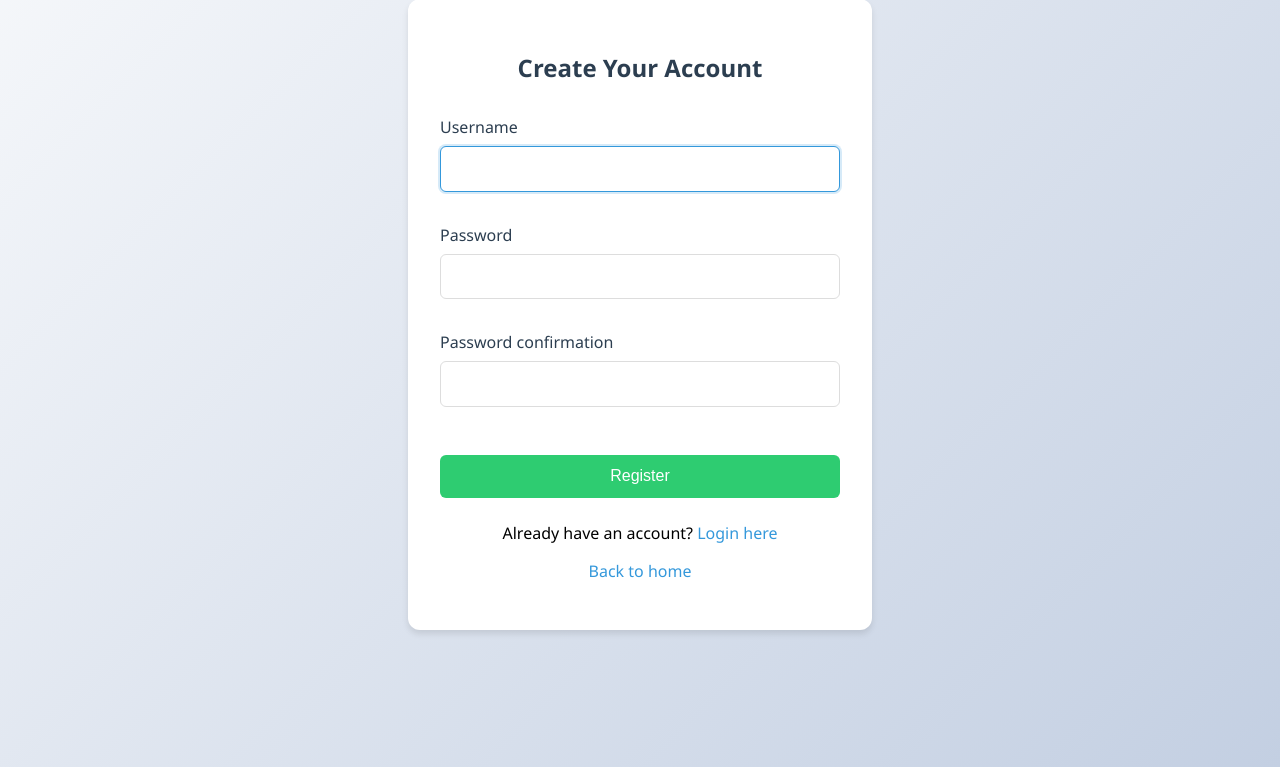
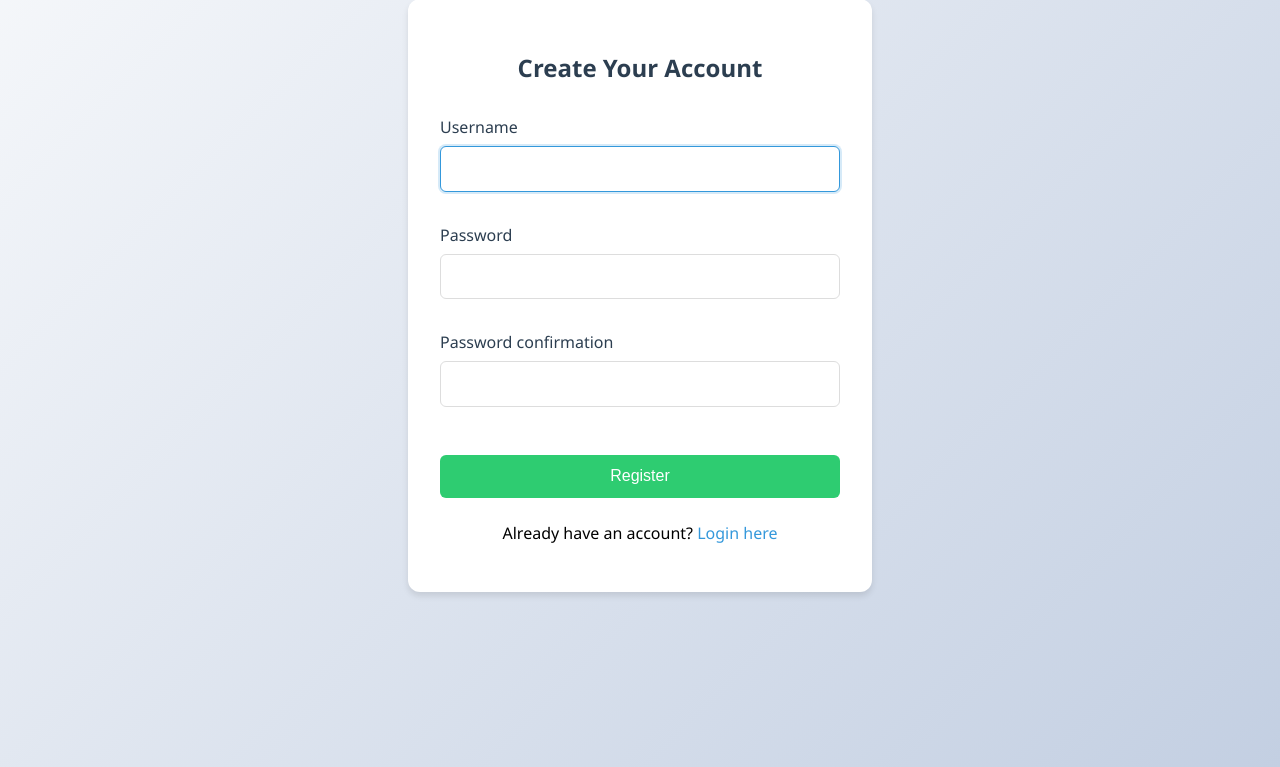
Before and after one commit to webiroha/django_basic_condition_tracker_with_cody_copilot, a Django app: page /register/ in a window 1280 px wide. Shown: the part 33-800 px from the top of the page. Run offline with Django 5.2, Linux system fonts and the light colour scheme.

Commit message:
fix: remove Back to home button

```diff
--- a/tracker/templates/tracker/login.html
+++ b/tracker/templates/tracker/login.html
@@ -111,7 +111,6 @@
           Don't have an account?
           <a href="{% url 'register' %}">Register here</a>
         </p>
-        <p><a href="{% url 'choose_mode' %}">Back to home</a></p>
       </div>
     </div>
   </body>
--- a/tracker/templates/tracker/register.html
+++ b/tracker/templates/tracker/register.html
@@ -110,7 +110,6 @@
         <p>
           Already have an account? <a href="{% url 'login' %}">Login here</a>
         </p>
-        <p><a href="{% url 'choose_mode' %}">Back to home</a></p>
       </div>
     </div>
   </body>
```
